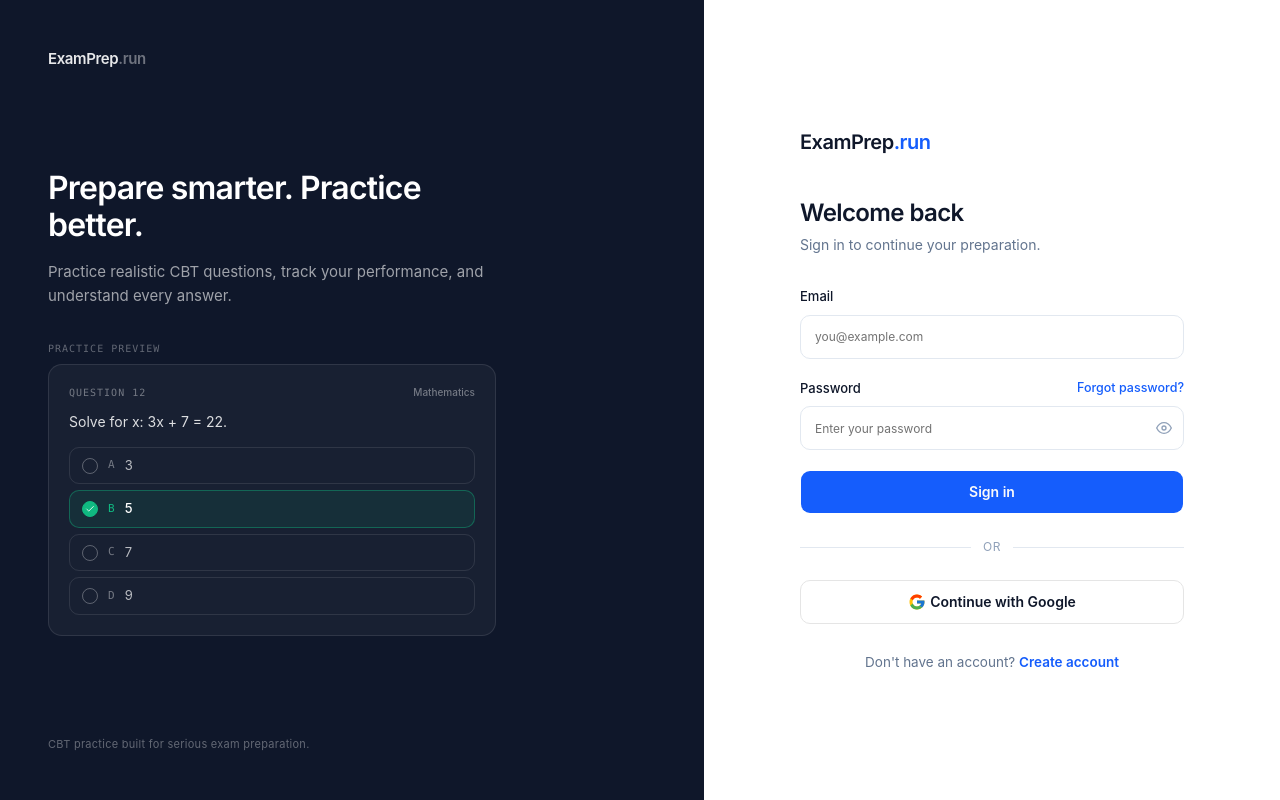
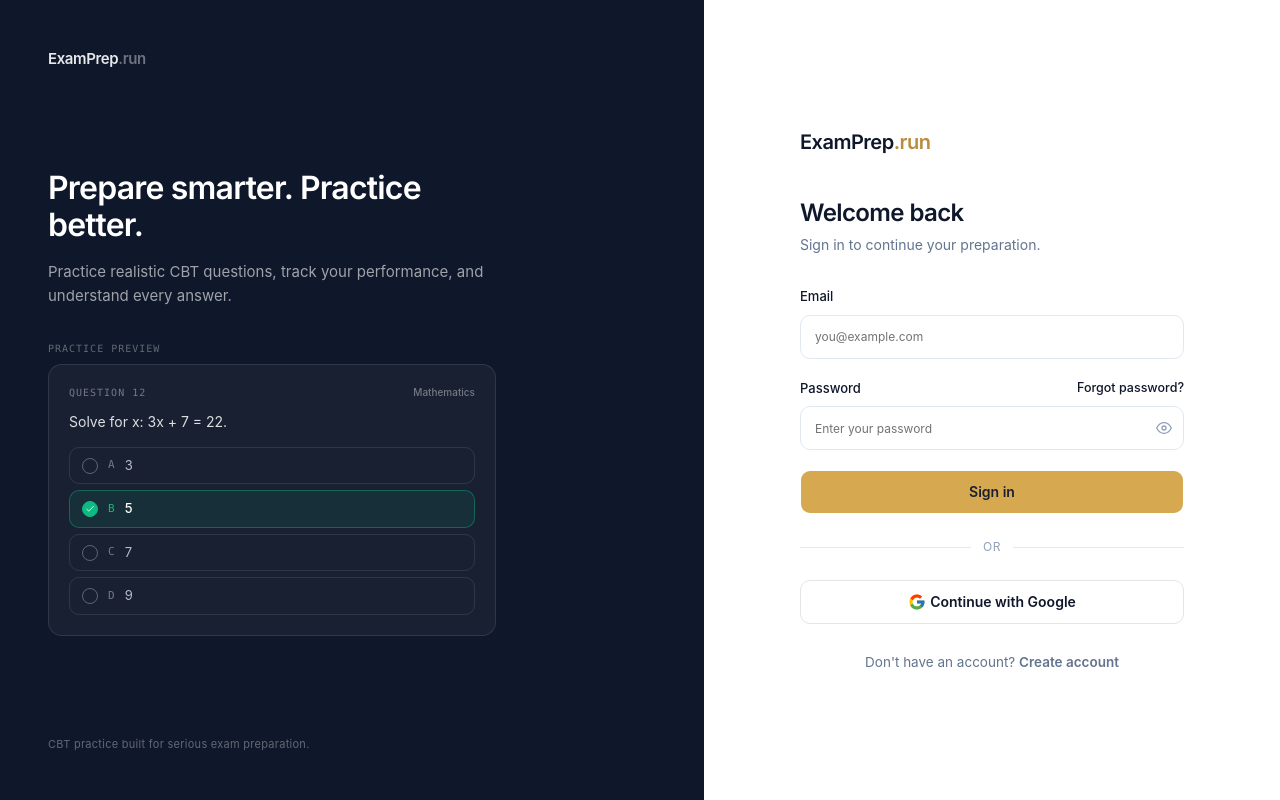
Before and after one commit to Deelolade/exam-prep, a Next.js app: page /auth/login in a window 1280 px wide. Built offline with nearby package versions, Linux system fonts and the light colour scheme.

Commit message:
update: done with the auth screen ui

```diff
--- a/components/auth/split-shell.tsx
+++ b/components/auth/split-shell.tsx
@@ -84,7 +84,7 @@
           {/* brand */}
           <div className="mb-10">
             <span className="font-sans text-[20px] font-semibold tracking-tight text-dark">
-              ExamPrep<span className="text-primary">.run</span>
+              ExamPrep<span className="text-[#B98C3E]">.run</span>
             </span>
           </div>
 
--- a/components/login-form.tsx
+++ b/components/login-form.tsx
@@ -90,7 +90,7 @@
             </Label>
             <Link
               href="/auth/forgot-password"
-              className="text-[12.5px] font-medium text-primary hover:underline underline-offset-4"
+              className="text-[12.5px] font-medium  hover:text-[#B98C3E] hover:underline underline-offset-4"
             >
               Forgot password?
             </Link>
@@ -123,7 +123,7 @@
 
         {error && <p className="text-[13px] text-red-500">{error}</p>}
 
-        <Button type="submit" className="w-full h-11 rounded-lg text-sm font-semibold" disabled={isLoading}>
+        <Button type="submit" className="w-full h-11 rounded-lg text-sm font-semibold  text-[#182032]  bg-[#D6A84F] hover:bg-[#B98C3E]" disabled={isLoading}>
           {isLoading ? 'Signing in...' : 'Sign in'}
         </Button>
       </form>
@@ -147,7 +147,7 @@
 
       <p className="text-center text-[13.5px] text-slate-500 mt-7">
         Don&apos;t have an account?{' '}
-        <Link href="/auth/sign-up" className="font-semibold text-primary hover:underline underline-offset-4">
+        <Link href="/auth/sign-up" className="font-semibold hover:text-[#B98C3E]  hover:underline underline-offset-4">
           Create account
         </Link>
       </p>
--- a/components/sign-up-form.tsx
+++ b/components/sign-up-form.tsx
@@ -142,7 +142,7 @@
 
         {error && <p className="text-[13px] text-red-500">{error}</p>}
 
-        <Button type="submit" className="w-full h-11 rounded-lg text-sm font-semibold" disabled={isLoading}>
+        <Button type="submit" className="w-full h-11 rounded-lg text-sm font-semibold text-[#182032] bg-[#D6A84F] hover:bg-[#B98C3E]" disabled={isLoading}>
           {isLoading ? 'Creating account...' : 'Create account'}
         </Button>
       </form>
@@ -166,7 +166,7 @@
 
       <p className="text-center text-[13.5px] text-slate-500 mt-7">
         Already have an account?{' '}
-        <Link href="/auth/login" className="font-semibold text-primary hover:underline underline-offset-4">
+        <Link href="/auth/login" className="font-semibold hover:text-[#B98C3E] hover:underline underline-offset-4">
           Sign in
         </Link>
       </p>
```
